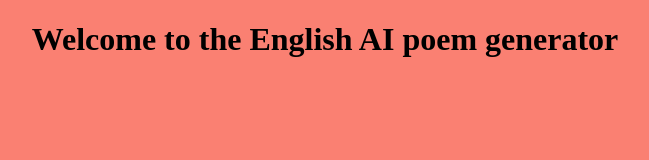
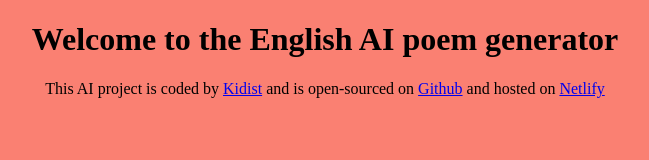
Before and after one commit to kidist997/English-Poem-Generator, a plain HTML site: page index.html in a window 1280 px wide. Shown: the whole page, without its empty margins (315-964 px from the left). Drawn offline with Linux system fonts and the light colour scheme.

Commit message:
Added links and footer to the project.

```diff
--- a/index.html
+++ b/index.html
@@ -9,6 +9,13 @@
   <body>
     <h1>Welcome to the English AI poem generator</h1>
 
+    <footer>
+      This AI project is coded by
+      <a href="https://github.com/kidist997">Kidist</a> and is open-sourced on
+      <a href="https://github.com/kidist997/English-Poem-Generator">Github</a>
+      and hosted on
+      <a href="https://english-poem-generator2341.netlify.app/">Netlify</a>
+    </footer>
     <script src="src/script.js"></script>
   </body>
 </html>
```
